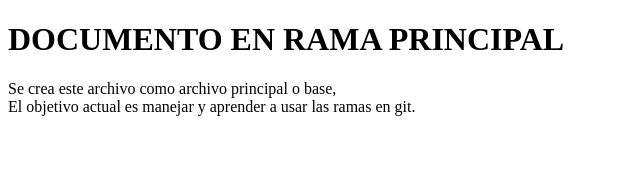
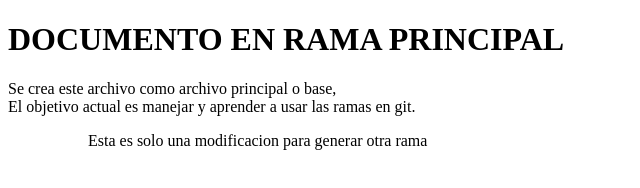
Before and after one commit to AndresFDaza/gitMOOC, a plain HTML site: page module1/index.html in a window 1280 px wide. Shown: the whole page, without its empty margins (0-640 px from the left). Drawn offline with Linux system fonts and the light colour scheme.

Commit message:
modificacion al index, desde acá se generará la primer rama

```diff
--- a/module1/index.html
+++ b/module1/index.html
@@ -11,5 +11,10 @@
     <p>Se crea este archivo como archivo principal o base, <br>
         El objetivo actual es manejar y aprender a usar las ramas en git.
     </p>
+    <div>
+        <ul>
+            <ol>Esta es solo una modificacion para generar otra rama</ol>
+        </ul>
+    </div>
 </body>
 </html>
```
